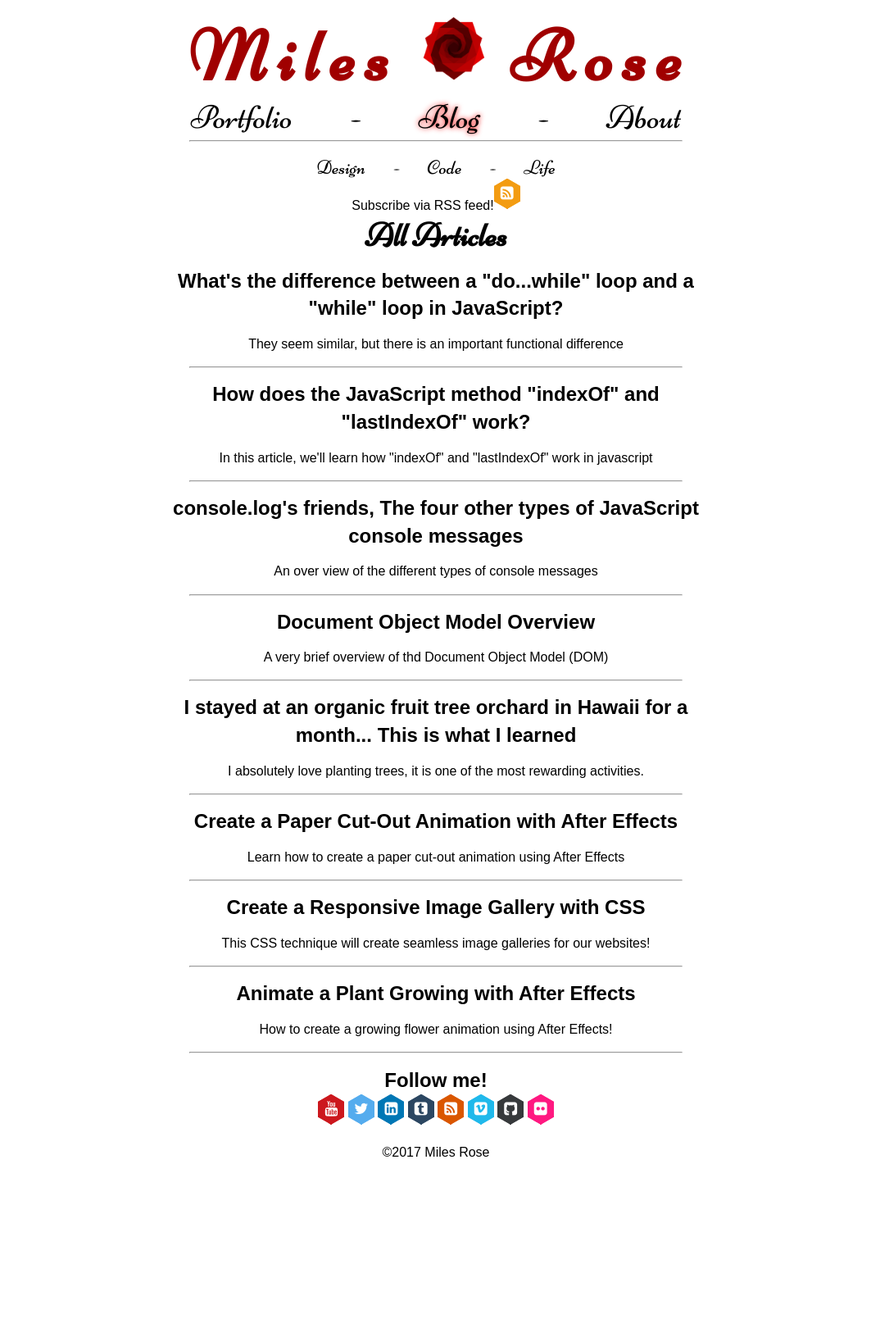
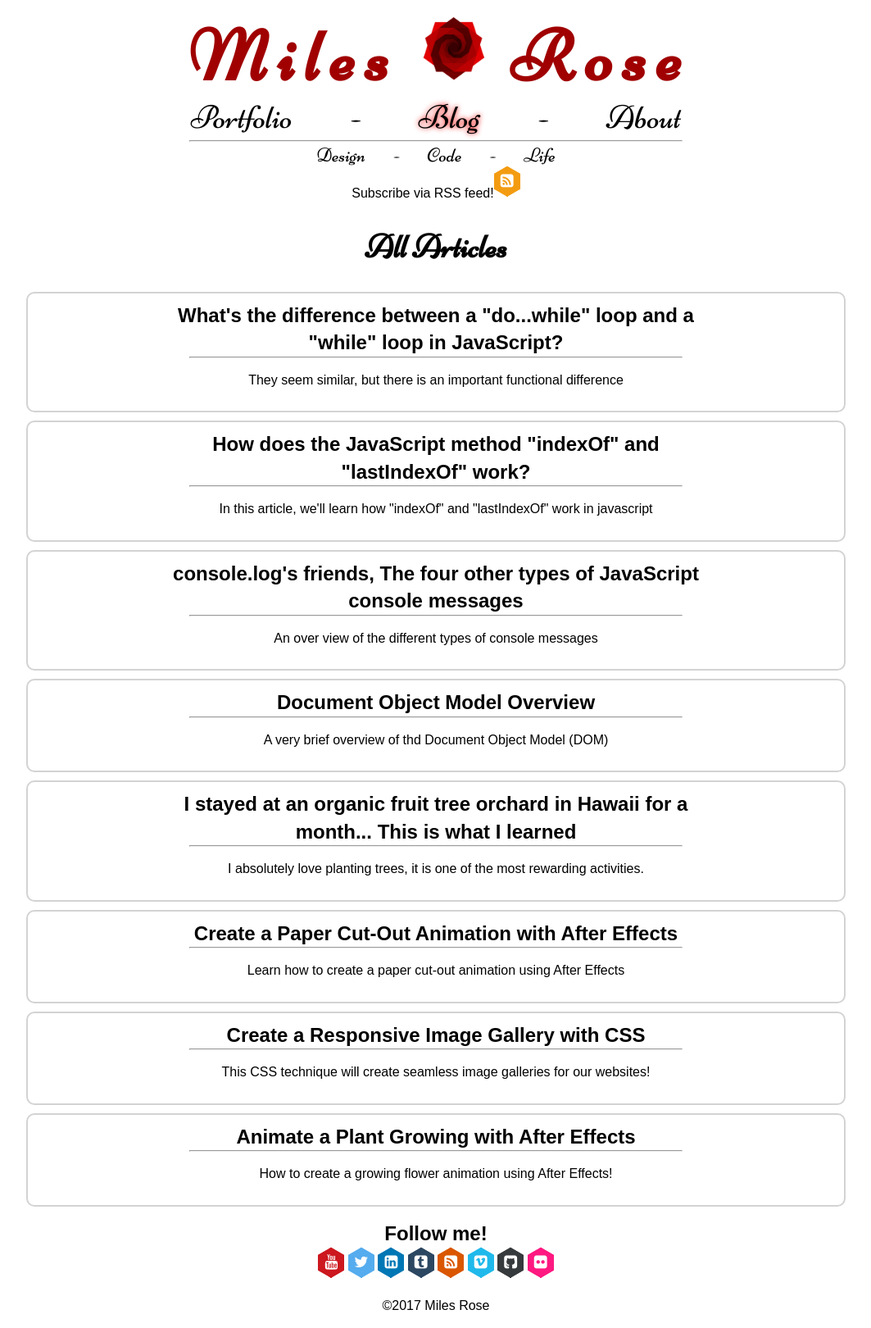
Before and after one commit to MilesOfRoses/my-jekyll, a Jekyll site: the page built from blog.html, in a window 1280 px wide. Shown: the whole page at 82% size, without its empty margins (108-1171 px from the left). Built offline with Jekyll 4.4.1, drawn with Linux system fonts in a browser that asks for light colours; before the commit the page ends 1433 px from its top, so only the background shows below that.

Commit message:
added grey borders around each article in blog list

```diff
--- a/blog.html
+++ b/blog.html
@@ -4,14 +4,15 @@ title: Blog
 meta: Blog about Art, Design, Programming, and more!
 changefreq: weekly
 ---
-<h1 class="centerText">All Articles</h1>
 
+<br><br>
 <ul class="centerText article-list">
+<h1 class="centerText" >All Articles</h1>
 	{% for post in site.posts %}
-		<li>
+		<li id="bio-card">
 			<h2 class="article-title"><a href="{{site.baseurl}}{{post.url}}">{{post.title}}</a></h2>
+			<hr>
 			<p>{{post.meta}}</p>
-			<hr>
 		</li>
 	{% endfor %}
 </ul>
--- a/blog/code.html
+++ b/blog/code.html
@@ -6,10 +6,11 @@ meta: Blog posts about code, web design, technology and more!
 <h1 class="centerText">Articles About Coding</h1>
 <ul class="centerText article-list">
 	{% for post in site.categories.code %}
-		<li>
+		<li id="bio-card">
 			<h2 class="article-title"><a href="{{site.baseurl}}{{post.url}}">{{post.title}}</a></h2>
+			<hr>
 			<p>{{post.meta}}</p>
-			<hr>
+
 		</li>
 	{% endfor %}
 </ul>
--- a/blog/design.html
+++ b/blog/design.html
@@ -6,10 +6,10 @@ meta: Blog posts about design programs and art.
 <h1 class="centerText">Articles About Design</h1>
 <ul class="centerText article-list">
 	{% for post in site.categories.design %}
-		<li>
+		<li id="bio-card">
 			<h2 class="article-title"><a href="{{site.baseurl}}{{post.url}}">{{post.title}}</a></h2>
+			<hr>
 			<p>{{post.meta}}</p>
-			<hr>
 		</li>
 	{% endfor %}
 </ul>
--- a/blog/life.html
+++ b/blog/life.html
@@ -6,10 +6,10 @@ meta: Blog posts about some of the things going on in the life of Miles Rose
 <h1 class="centerText">Articles About Life</h1>
 <ul class="centerText article-list">
 	{% for post in site.categories.life %}
-		<li>
+		<li id="bio-card">
 			<h2 class="article-title"><a href="{{site.baseurl}}{{post.url}}">{{post.title}}</a></h2>
+			<hr>
 			<p>{{post.meta}}</p>
-			<hr>
 		</li>
 	{% endfor %}
 </ul>
--- a/css/common.css
+++ b/css/common.css
@@ -77,13 +77,13 @@ nav {
 
 .subnav {
 	font-size: 1.5rem;
-	margin-top: 2px;
+	margin-top: 0px;
 }
 
 .subnav li {
 	padding-left:  15px;
 	padding-right: 15px;
-	padding-top: 0;
+	margin-top: -10px;
 
 }
 
@@ -92,7 +92,6 @@ hr{
 	max-width: 600px;
 	margin-right: auto;
 	margin-left: auto;
-	margin-bottom: 15px;
 }
 /*blog articles*/
 
@@ -165,9 +164,12 @@ a {
 	border: 2px solid lightgrey;
     border-radius: 10px;
     padding: 10px;
+    margin-bottom: 10px;
     max-width: 1100px;
     margin-left: auto;
     margin-right: auto;
+    margin-top: 10px;
+
 }
 
 #circle-shape-example p {
@@ -308,10 +310,7 @@ h3 {
 	}
 
 	.subnav li{
-		padding-left:  0px;
-		padding-right: 0px;
-		padding-top: 0;
-		padding-bottom: 0;
+		padding: 0;
 	}
 
 	.nav-top li{
```
